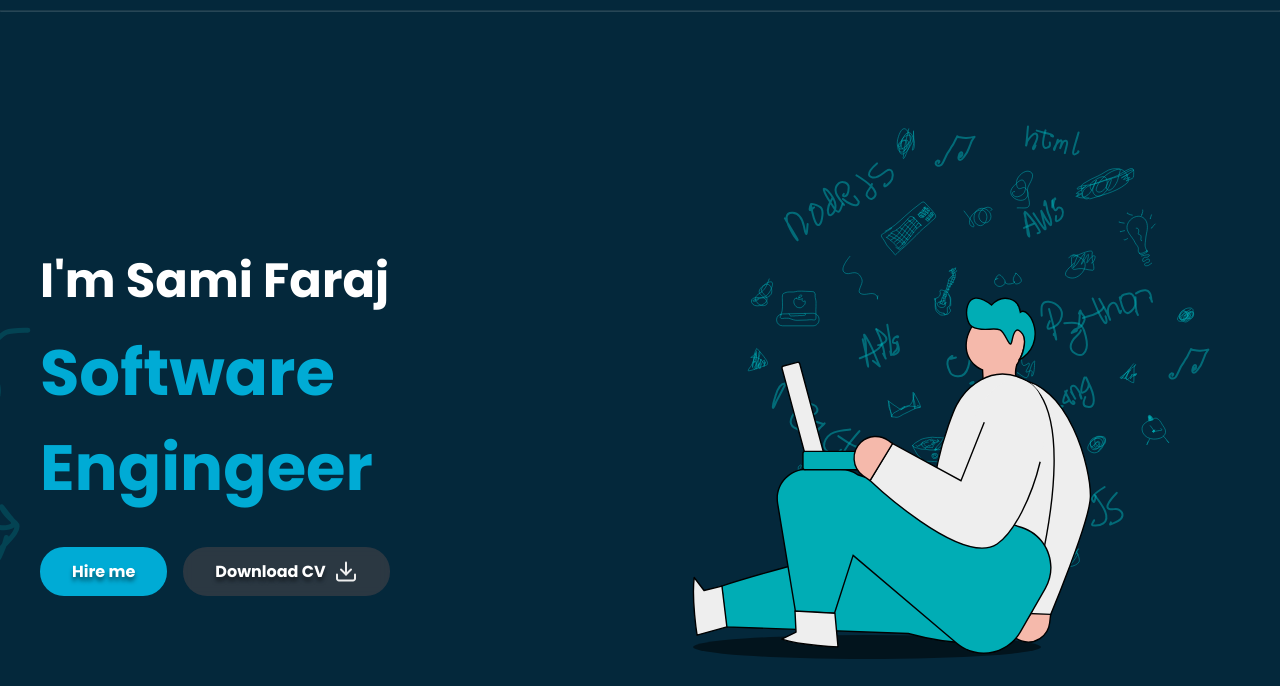
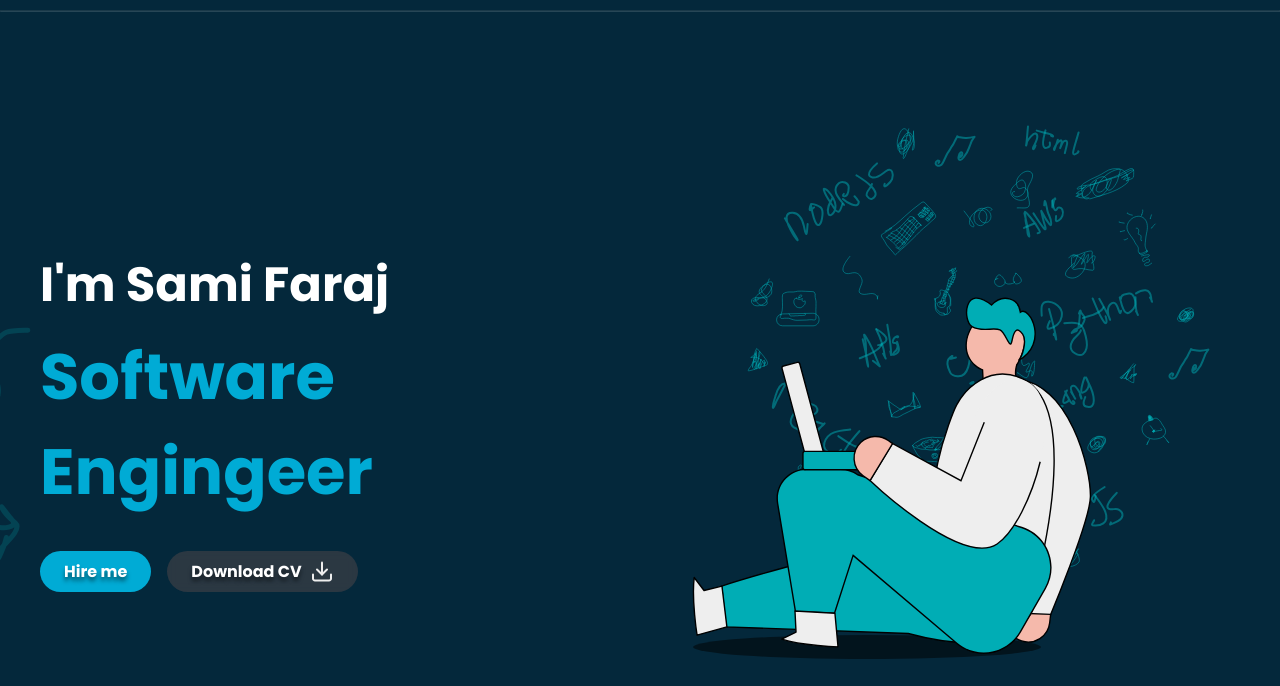
Before and after one commit to huntersamifaraj-eng/Sami-cv, a plain HTML site: page index.html in a window 1280 px wide. Shown: the part 114-800 px from the top of the page. Drawn offline with Linux system fonts and the light colour scheme.

Commit message:
Add files via upload

```diff
--- a/test.css
+++ b/test.css
@@ -91,13 +91,18 @@ hr {
 
 .hireme,
 .CV {
+  background-color: rgba(57, 62, 70, 0.75);
+  color: #ffffff;
   border-radius: 24px;
   text-decoration: none;
-  padding: 0.75rem 2rem;
-  font-size: 1rem;
-  font-weight: bold;
+  padding: 0.5rem 1.5rem;
   text-shadow: 0px 4px 4px rgba(0, 0, 0, 0.5);
-  transition: background-color 0.3s, transform 0.2s;
+  display: flex;
+  align-items: center;
+  justify-content: center;
+  gap: 0.5rem;
+  backdrop-filter: blur(4px);
+  text-align: center;
 }
 
 .hireme {
```
